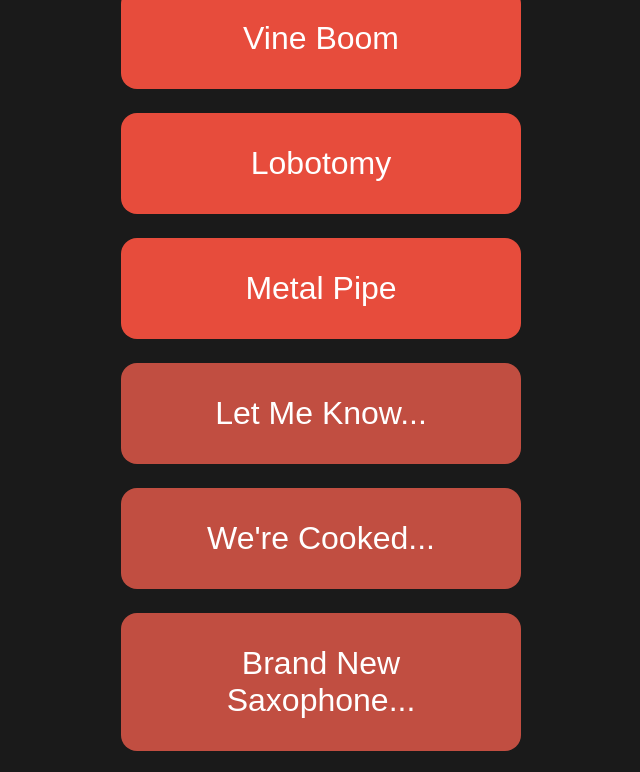
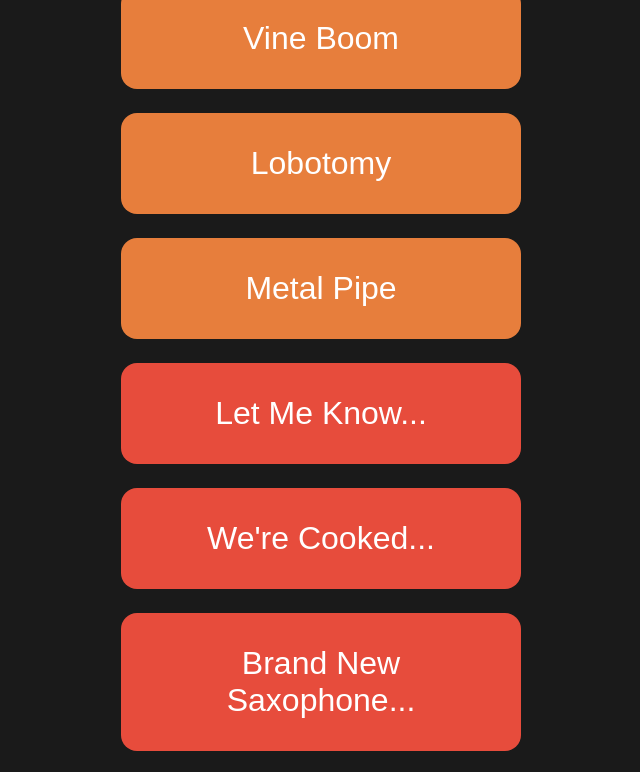
Before and after one commit to FreshlySqueeze/My-dumb-ahh-learning, a plain HTML site: page index.html in a window 1280 px wide. Shown: the top 772 px of the page, without its empty margins (319-959 px from the left). Drawn offline with Linux system fonts and the light colour scheme.

Commit message:
Add files via upload

```diff
--- a/index.html
+++ b/index.html
@@ -48,11 +48,15 @@
         }
 
         .sfx {
+            background-color: #e77e3c;
+        }
+
+        .song {
             background-color: #e74c3c;
         }
 
-        .song {
-            background-color: #c14e41;
+        button:hover {
+            opacity: 0.9;
         }
 
         @media (max-width:600px) {
```
